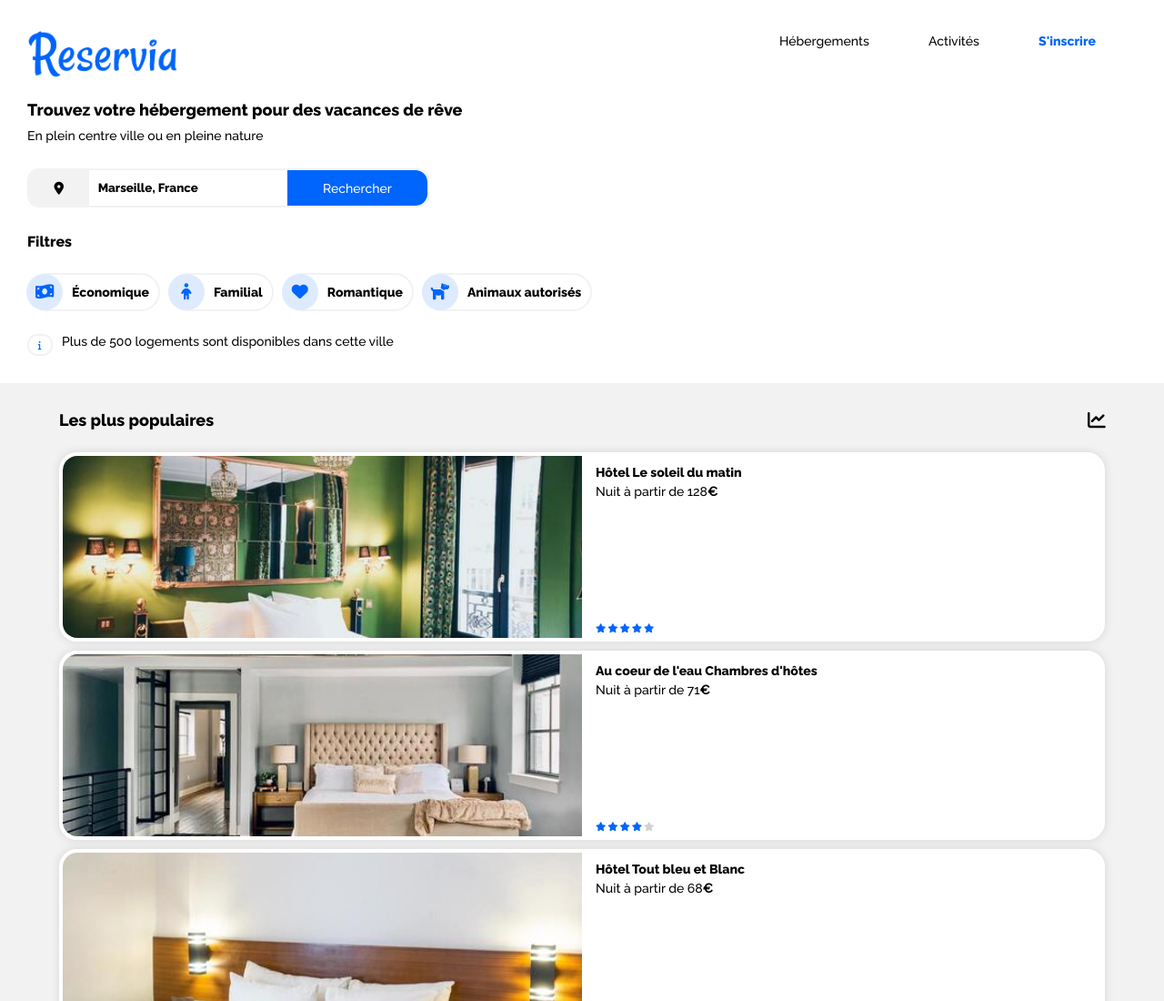
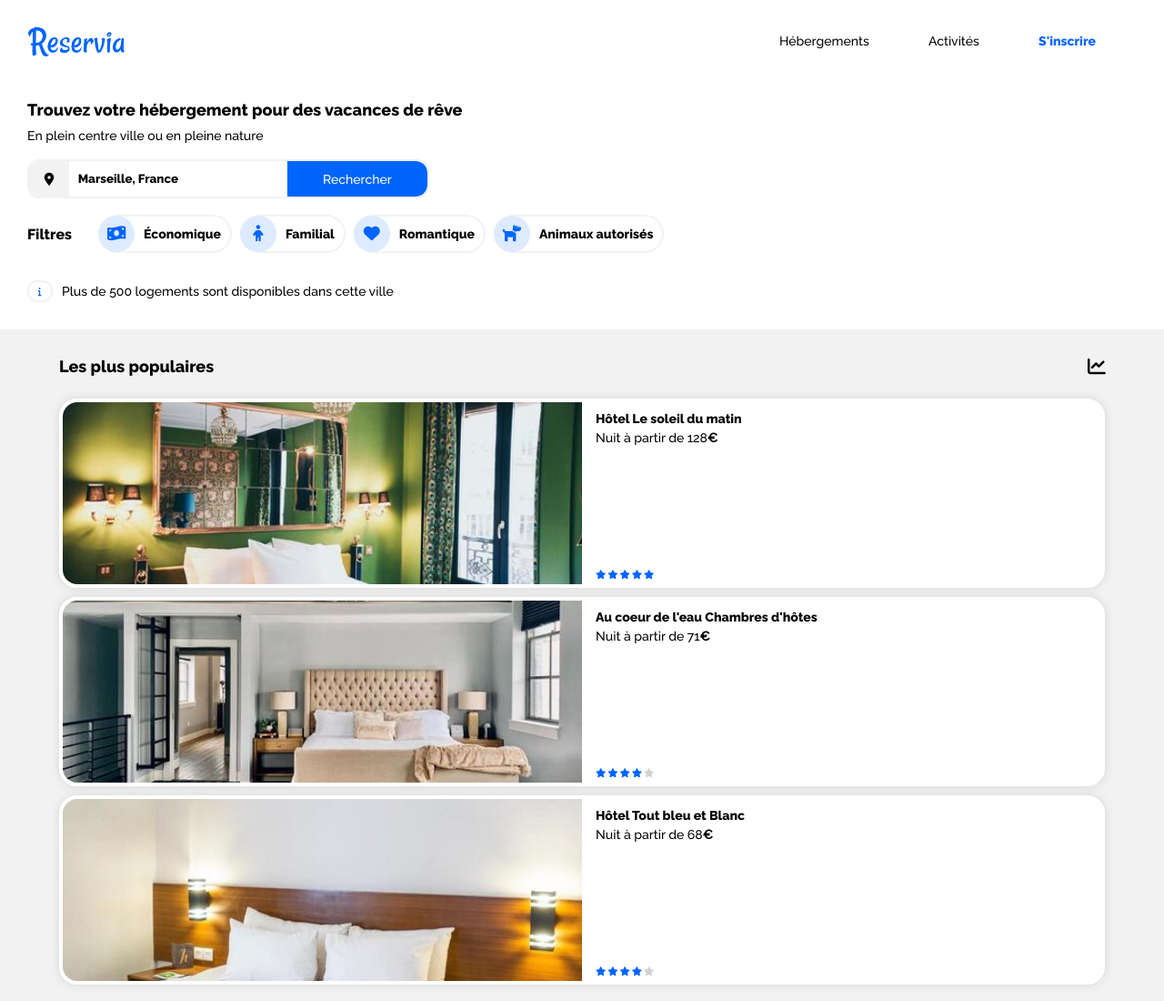
Before and after one commit to lordkao/DavidYem_2_09022021, a plain HTML site: page index.html in a window 1280 px wide. Shown: the top 1100 px of the page at 91% size. Drawn offline with Linux system fonts and the light colour scheme.

Commit message:
criteria

```diff
--- a/style.css
+++ b/style.css
@@ -463,9 +463,15 @@ footer h2{
 /********************Média queries********************/
 
 @media screen and (min-width:375px){/*medium mobile*/
+
+    /********************Header********************/
+
     header{
         grid-template: 130px 1fr / 1fr;
     }
+
+    /********************Popular********************/
+
     .popular-frame{
         height: 140px;
     }
@@ -475,17 +481,29 @@ footer h2{
     .popular-description{
         width: 60%;
     }
+
+    /********************Lodging********************/
+
     .lodging-frame{
         height: 190px;
     }
+
+    /********************Activities********************/
+
     .activities-frame{
         height: 170px;
     }
 }
 @media screen and (min-width:425px){/*large mobile*/
+
+    /********************Header********************/
+
     header{
         grid-template: 140px 1fr / 1fr;
     }
+
+    /********************Popular********************/
+
     .popular-frame{
         height: 170px;
     }
@@ -495,70 +513,46 @@ footer h2{
     .popular-description{
         width: 60%;
     }
+
+    /********************Lodging********************/
+
     .lodging-frame{
         height: 220px;
     }
+
+    /********************Activities********************/
+
     .activities-frame{
         height: 200px;
     }
 }
 @media screen and (min-width:768px){/*Tab*/
+
+    /********************Header********************/
+
     header{
         grid-template: 180px 1fr / 1fr;
     }
+
+    /********************Nav********************/
+
     .logo img{
         width: 50%;
     }
+
+    /********************Criteria********************/
+
+    .criteria{
+        padding-left: 50px;
+    }
+    /********************Search bar********************/
+
     .search-bar{
         width: 60%;
     }
     .container-search{
         margin-left: 15px;
         justify-content: flex-start;
-    }
-    .popular{
-        padding: 20px 65px;
-    }
-    .popular-frame{
-        height: 200px;
-    }
-    .popular-img{
-        width: 50%;
-    }
-    .popular-description{
-        width: 50%;
-    }
-    .criteria{
-        padding-left: 50px;
-    }
-    .lodging{
-        padding: 20px 65px;
-    }
-    .activities{
-        padding: 20px 65px;
-    }
-    .lodging-frame{
-        height: 300px;
-    }
-    .lodging-img{
-        height: 70%;
-    }
-    .lodging-description{
-        height: 30%;
-    }
-    .activities-frame{
-        height: 280px;
-    }
-    .activities-img{
-        height: 80%;
-    }
-    .activities-description{
-        height: 20%;
-    }
-    footer{
-        padding: 20px 65px;
-        flex-direction: row;
-        justify-content: space-between;
     }
     .search-bar{
         width: 50%;
@@ -576,18 +570,76 @@ footer h2{
     .rechercher{
         display: block;
     }
+
+    /********************Popular********************/
+
+    .popular{
+        padding: 20px 65px;
+    }
+    .popular-frame{
+        height: 200px;
+    }
+    .popular-img{
+        width: 50%;
+    }
+    .popular-description{
+        width: 50%;
+    }
+
+    /********************Lodging********************/
+
+    .lodging{
+        padding: 20px 65px;
+    }
+    .lodging-frame{
+            height: 300px;
+    }
+    .lodging-img{
+        height: 70%;
+    }
+    .lodging-description{
+        height: 30%;
+    }
+    /********************Activities********************/
+
+    .activities{
+        padding: 20px 65px;
+    }
+
+    .activities-frame{
+        height: 280px;
+    }
+    .activities-img{
+        height: 80%;
+    }
+    .activities-description{
+        height: 20%;
+    }
+
+    /********************Footer********************/
+
+    footer{
+        padding: 20px 65px;
+        flex-direction: row;
+        justify-content: space-between;
+    }
 }
 @media screen and (min-width:1024px){/*desktop*/
+
+    /********************Header********************/
     header{
         grid-template: repeat(2,auto) / 1fr;
     }
+
+    /********************Nav********************/
+
     header nav{
         grid-template: 90px / 65% repeat(3,auto);
         order: 0;
     }
     .logo img{
-        padding: 20px 30px;
-        width: 20%;
+        padding: 20px 0 0px 30px;
+        width: 13%;
     }
     .nav-lodging{
         padding-right: 15px;
@@ -611,16 +663,53 @@ footer h2{
         border-bottom: none;
         border-top: 3px #0065FC solid;
     }
+
+    /********************Criteria********************/
+
     .criteria{
         padding-left: 15px;
     }
+
+    /********************Search bar********************/
+
     .search-bar{
         width: 35%;
     }
+    .map{
+        width: 10%;
+    }
     .search-bar input{
-        width: 50%;
+        width: 55%;
     }
     .search{
         width: 35%;
     }
+
+    /********************Quote1********************/
+
+    .quote1{
+        margin-bottom: 20px;
+    }
+
+    /********************Filters********************/
+
+    .filters{
+        margin-top: 20px;
+        display: flex;
+        justify-content: flex-start;
+        align-items: center;
+    }
+    .container-filters{
+        margin: 0px 10px 0 0;
+    }
+    .all-filters{
+        padding: 0px 30px;
+    }
+
+    /********************Quote2********************/
+
+    .quote2{
+        align-items: center;
+        margin: 30px 0 30px 0;
+    }
 }
```
